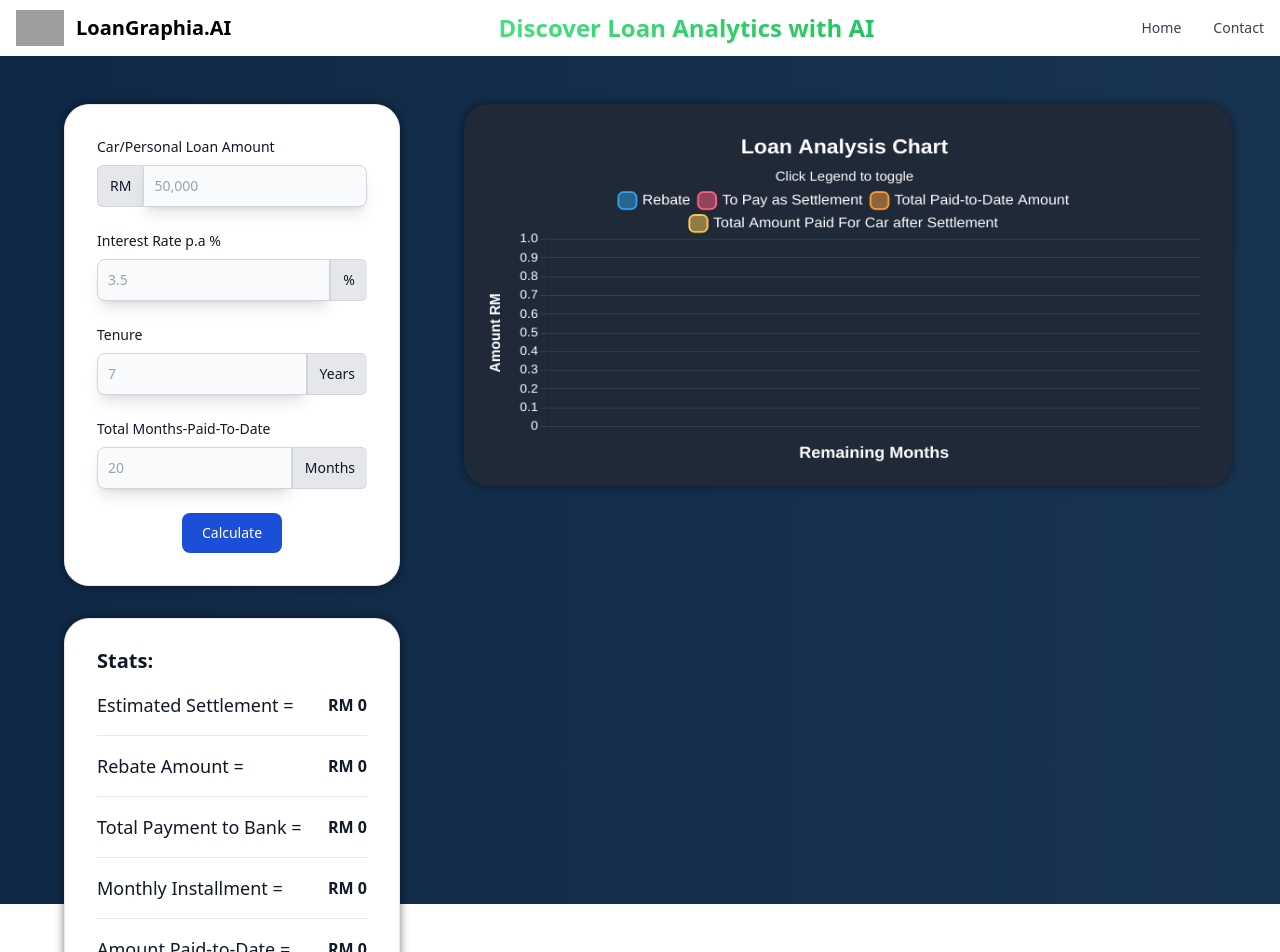
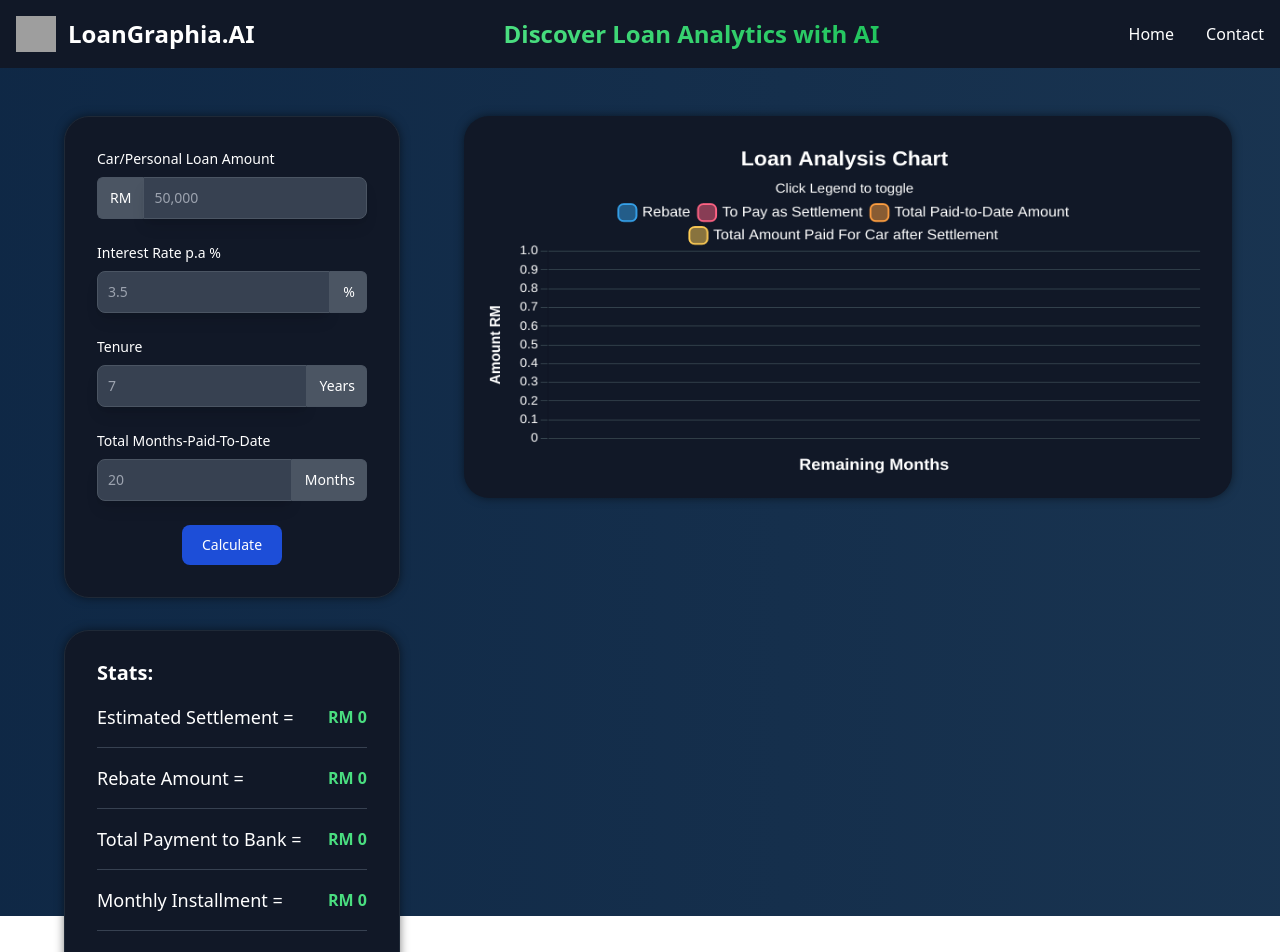
Before and after one commit to jasonaw98/LoanGraphia, a Next.js app: page / in a window 1280 px wide. Shown: the top 952 px of the page. Built offline with nearby package versions, Linux system fonts and the light colour scheme; grey boxes are pictures that could not be loaded.

Commit message:
remove light mode

```diff
--- a/app/globals.css
+++ b/app/globals.css
@@ -3,17 +3,9 @@
 @tailwind utilities;
 
 :root {
-  --foreground-rgb: 0, 0, 0;
-  --background-start-rgb: 214, 219, 220;
-  --background-end-rgb: 255, 255, 255;
-}
-
-@media (prefers-color-scheme: dark) {
-  :root {
-    --foreground-rgb: 255, 255, 255;
-    --background-start-rgb: 0, 0, 0;
-    --background-end-rgb: 0, 0, 0;
-  }
+  --foreground-rgb: 255, 255, 255;
+  --background-start-rgb: 0, 0, 0;
+  --background-end-rgb: 0, 0, 0;
 }
 
 body, html {
@@ -65,7 +57,7 @@ body, html {
 /* Chart CSS */
 .chart_canvas{
   padding: 23px ;
-  background-color: #1f2937;
+  background-color: #111827;
   border-radius: 25px;
   padding-right: 30px;
   box-shadow: 0 0 10px rgba(0, 0, 0, 0.5);
@@ -115,7 +107,7 @@ body, html {
 
 @media screen and (max-width: 1200px){
   .beginning{
-    background:#374151;
+    background:#0e2541;
   }
   .startForm {
     flex-direction: column;
--- a/components/Form.jsx
+++ b/components/Form.jsx
@@ -1,4 +1,4 @@
-"use client"
+"use client";
 import { useState } from "react";
 import LineChart from "@/components/LineChart";
 
@@ -11,10 +11,10 @@ const Form = () => {
 
   // For Stats
   const [settlement, setSettlement] = useState("");
-  const [rebate, setRebate] = useState("")
-  const [payToBank, setpayToBank] = useState("")
-  const [monthlyPayment, setMonthlyPayment] = useState("")
-  const [paidToDate, setpaidToDate] = useState("")
+  const [rebate, setRebate] = useState("");
+  const [payToBank, setpayToBank] = useState("");
+  const [monthlyPayment, setMonthlyPayment] = useState("");
+  const [paidToDate, setpaidToDate] = useState("");
 
   // State variables for chart values
   const [chartLabel, setChartLabel] = useState([]);
@@ -92,24 +92,24 @@ const Form = () => {
   return (
     <>
       <div className="formPage">
-        <div className="w-full max-w-sm p-4 bg-white border border-gray-200 rounded-lg shadow sm:p-6 md:p-8 dark:bg-gray-800 dark:border-gray-700 nft">
-            <form className="space-y-6" onSubmit={calculateLoan} >
-                {/* <h5 className="text-xl font-medium text-gray-900 dark:text-white">Sign in to our platform</h5> */}
+        <div className="w-full max-w-sm p-4 border border-gray-200 rounded-lg shadow sm:p-6 md:p-8 bg-gray-900 border-gray-800 nft">
+          <form className="space-y-6" onSubmit={calculateLoan}>
+            {/* <h5 className="text-xl font-medium text-gray-900 text-white">Sign in to our platform</h5> */}
             <div className="mb-6">
               <label
                 for="loan-amount"
-                    className="block mb-2 text-sm font-medium text-gray-900 dark:text-white"
+                className="block mb-2 text-sm font-medium text-gray-900 text-white"
               >
                 Car/Personal Loan Amount
               </label>
               <div className="flex">
-                    <span className="inline-flex items-center px-3 text-sm text-gray-900 bg-gray-200 border border-r-0 border-gray-300 rounded-l-md dark:bg-gray-600 dark:text-white dark:border-gray-600">
+                <span className="inline-flex items-center px-3 text-sm text-gray-900 bg-gray-200 border border-r-0 border-gray-300 rounded-l-md bg-gray-600 text-white border-gray-600">
                   RM
                 </span>
                 <input
                   type="number"
                   id="loan-amount"
-                      className="shadow-lg rounded-none rounded-r-lg bg-gray-50 border border-gray-300 text-gray-900 focus:ring-blue-500 focus:border-blue-500 block flex-1 min-w-0 w-full text-sm p-2.5  dark:bg-gray-700 dark:border-gray-600 dark:placeholder-gray-400 dark:text-white dark:focus:ring-blue-500 dark:focus:border-blue-500"
+                  className="shadow-lg rounded-none rounded-r-lg bg-gray-50 border border-gray-300 text-gray-900 focus:ring-blue-500 focus:border-blue-500 block flex-1 min-w-0 w-full text-sm p-2.5  bg-gray-700 border-gray-600 placeholder-gray-400 text-white focus:ring-blue-500 focus:border-blue-500"
                   placeholder="50,000"
                   required
                   value={loanAmount}
@@ -121,7 +121,7 @@ const Form = () => {
             <div className="mb-6">
               <label
                 for="interest-rate"
-                    className="block mb-2 text-sm font-medium text-gray-900 dark:text-white"
+                className="block mb-2 text-sm font-medium text-gray-900 text-white"
               >
                 Interest Rate p.a %
               </label>
@@ -129,14 +129,14 @@ const Form = () => {
                 <input
                   type="number"
                   id="interest-rate"
-                      className="shadow-lg rounded-none rounded-l-lg bg-gray-50 border border-gray-300 text-gray-900 focus:ring-blue-500 focus:border-blue-500 block flex-1 min-w-0 w-full text-sm p-2.5  dark:bg-gray-700 dark:border-gray-600 dark:placeholder-gray-400 dark:text-white dark:focus:ring-blue-500 dark:focus:border-blue-500"
+                  className="shadow-lg rounded-none rounded-l-lg bg-gray-50 border border-gray-300 text-gray-900 focus:ring-blue-500 focus:border-blue-500 block flex-1 min-w-0 w-full text-sm p-2.5  bg-gray-700 border-gray-600 placeholder-gray-400 text-white focus:ring-blue-500 focus:border-blue-500"
                   placeholder="3.5"
                   required
                   step=".01"
                   value={interestRate}
                   onChange={(e) => setInterestRate(e.target.value)}
                 />
-                    <span className="inline-flex items-center px-3 text-sm text-gray-900 bg-gray-200 border border-r-0 border-gray-300 rounded-r-md dark:bg-gray-600 dark:text-white dark:border-gray-600">
+                <span className="inline-flex items-center px-3 text-sm text-gray-900 bg-gray-200 border border-r-0 border-gray-300 rounded-r-md bg-gray-600 text-white border-gray-600">
                   %
                 </span>
               </div>
@@ -144,7 +144,7 @@ const Form = () => {
             <div className="mb-6">
               <label
                 for="tenure"
-                    className="block mb-2 text-sm font-medium text-gray-900 dark:text-white"
+                className="block mb-2 text-sm font-medium text-gray-900 text-white"
               >
                 Tenure
               </label>
@@ -152,13 +152,13 @@ const Form = () => {
                 <input
                   type="number"
                   id="tenure"
-                      className="shadow-lg rounded-none rounded-l-lg bg-gray-50 border border-gray-300 text-gray-900 focus:ring-blue-500 focus:border-blue-500 block flex-1 min-w-0 w-full text-sm p-2.5  dark:bg-gray-700 dark:border-gray-600 dark:placeholder-gray-400 dark:text-white dark:focus:ring-blue-500 dark:focus:border-blue-500"
+                  className="shadow-lg rounded-none rounded-l-lg bg-gray-50 border border-gray-300 text-gray-900 focus:ring-blue-500 focus:border-blue-500 block flex-1 min-w-0 w-full text-sm p-2.5  bg-gray-700 border-gray-600 placeholder-gray-400 text-white focus:ring-blue-500 focus:border-blue-500"
                   placeholder="7"
                   required
                   value={tenure}
                   onChange={(e) => setTenure(e.target.value)}
                 />
-                    <span className="inline-flex items-center px-3 text-sm text-gray-900 bg-gray-200 border border-r-0 border-gray-300 rounded-r-md dark:bg-gray-600 dark:text-white dark:border-gray-600">
+                <span className="inline-flex items-center px-3 text-sm text-gray-900 bg-gray-200 border border-r-0 border-gray-300 rounded-r-md bg-gray-600 text-white border-gray-600">
                   Years
                 </span>
               </div>
@@ -167,7 +167,7 @@ const Form = () => {
             <div className="mb-6">
               <label
                 for="months-paid"
-                    className="block mb-2 text-sm font-medium text-gray-900 dark:text-white"
+                className="block mb-2 text-sm font-medium text-gray-900 text-white"
               >
                 Total Months-Paid-To-Date
               </label>
@@ -175,13 +175,13 @@ const Form = () => {
                 <input
                   type="number"
                   id="months-paid"
-                      className="shadow-lg rounded-none rounded-l-lg bg-gray-50 border border-gray-300 text-gray-900 focus:ring-blue-500 focus:border-blue-500 block flex-1 min-w-0 w-full text-sm p-2.5  dark:bg-gray-700 dark:border-gray-600 dark:placeholder-gray-400 dark:text-white dark:focus:ring-blue-500 dark:focus:border-blue-500"
+                  className="shadow-lg rounded-none rounded-l-lg bg-gray-50 border border-gray-300 text-gray-900 focus:ring-blue-500 focus:border-blue-500 block flex-1 min-w-0 w-full text-sm p-2.5  bg-gray-700 border-gray-600 placeholder-gray-400 text-white focus:ring-blue-500 focus:border-blue-500"
                   placeholder="20"
                   required
                   value={numPaid}
                   onChange={(e) => setNumPaid(e.target.value)}
                 />
-                    <span className="inline-flex items-center px-3 text-sm text-gray-900 bg-gray-200 border border-r-0 border-gray-300 rounded-r-md dark:bg-gray-600 dark:text-white dark:border-gray-600">
+                <span className="inline-flex items-center px-3 text-sm text-gray-900 bg-gray-200 border border-r-0 border-gray-300 rounded-r-md bg-gray-600 text-white border-gray-600">
                   Months
                 </span>
               </div>
@@ -190,7 +190,7 @@ const Form = () => {
             <div className="flex justify-center">
               <button
                 type="submit"
-                    className="flex text-white bg-blue-700 hover:bg-blue-800 focus:ring-4 focus:outline-none focus:ring-blue-300 font-medium rounded-lg text-sm px-5 py-2.5 text-center dark:bg-blue-600 dark:hover:bg-blue-700 dark:focus:ring-blue-800"
+                className="flex text-white bg-blue-700 hover:bg-blue-800 focus:ring-4 focus:outline-none focus:ring-blue-300 font-medium rounded-lg text-sm px-5 py-2.5 text-center bg-blue-600 hover:bg-blue-700 focus:ring-blue-800"
               >
                 Calculate
               </button>
@@ -198,20 +198,25 @@ const Form = () => {
           </form>
         </div>
         {/* Stats Form */}
-        <div className="w-full max-w-md p-4 bg-white border border-gray-200 rounded-lg shadow sm:p-8 dark:bg-gray-800 dark:border-gray-700 stats">
+        <div className="w-full max-w-md p-4 border border-gray-200 rounded-lg shadow sm:p-8 bg-gray-900 border-gray-800 stats">
           <div className="flex items-center justify-between mb-1">
-                <h5 className="text-xl font-bold leading-none text-gray-900 dark:text-white">Stats:</h5>
+            <h5 className="text-xl font-bold leading-none text-gray-900 text-white">
+              Stats:
+            </h5>
           </div>
           <div className="flow-root">
-                <ul role="list" className="divide-y divide-gray-200 dark:divide-gray-700">
+            <ul
+              role="list"
+              className="divide-y divide-gray-200 divide-gray-700"
+            >
               <li className="py-3 sm:py-4">
                 <div className="flex items-center space-x-4">
                   <div className="flex-1 min-w-0">
-                                <p className="text-lg font-medium text-gray-900 truncate dark:text-white">
+                    <p className="text-lg font-medium text-gray-900 truncate text-white">
                       Estimated Settlement =
                     </p>
                   </div>
-                            <div className="inline-flex items-center text-base font-semibold text-gray-900 dark:text-green-400">
+                  <div className="inline-flex items-center text-base font-semibold text-gray-900 text-green-400">
                     RM {settlement ? settlement : 0}
                   </div>
                 </div>
@@ -219,11 +224,11 @@ const Form = () => {
               <li className="py-3 sm:py-4">
                 <div className="flex items-center space-x-4">
                   <div className="flex-1 min-w-0">
-                                <p className="text-lg font-medium text-gray-900 truncate dark:text-white">
+                    <p className="text-lg font-medium text-gray-900 truncate text-white">
                       Rebate Amount =
                     </p>
                   </div>
-                            <div className="inline-flex items-center text-base font-semibold text-gray-900 dark:text-green-400">
+                  <div className="inline-flex items-center text-base font-semibold text-gray-900 text-green-400">
                     RM {rebate ? rebate : 0}
                   </div>
                 </div>
@@ -231,11 +236,11 @@ const Form = () => {
               <li className="py-3 sm:py-4">
                 <div className="flex items-center space-x-4">
                   <div className="flex-1 min-w-0">
-                                <p className="text-lg font-medium text-gray-900 truncate dark:text-white">
+                    <p className="text-lg font-medium text-gray-900 truncate text-white">
                       Total Payment to Bank =
                     </p>
                   </div>
-                            <div className="inline-flex items-center text-base font-semibold text-gray-900 dark:text-green-400">
+                  <div className="inline-flex items-center text-base font-semibold text-gray-900 text-green-400">
                     RM {payToBank ? payToBank : 0}
                   </div>
                 </div>
@@ -243,11 +248,11 @@ const Form = () => {
               <li className="py-3 sm:py-4">
                 <div className="flex items-center space-x-4">
                   <div className="flex-1 min-w-0">
-                                <p className="text-lg font-medium text-gray-900 truncate dark:text-white">
+                    <p className="text-lg font-medium text-gray-900 truncate text-white">
                       Monthly Installment =
                     </p>
                   </div>
-                            <div className="inline-flex items-center text-base font-semibold text-gray-900 dark:text-green-400">
+                  <div className="inline-flex items-center text-base font-semibold text-gray-900 text-green-400">
                     RM {monthlyPayment ? monthlyPayment : 0}
                   </div>
                 </div>
@@ -255,11 +260,11 @@ const Form = () => {
               <li className="pt-3 pb-0 sm:pt-4">
                 <div className="flex items-center space-x-4">
                   <div className="flex-1 min-w-0">
-                                <p className="text-lg font-medium text-gray-900 truncate dark:text-white">
+                    <p className="text-lg font-medium text-gray-900 truncate text-white">
                       Amount Paid-to-Date =
                     </p>
                   </div>
-                            <div className="inline-flex items-center text-base font-semibold text-gray-900 dark:text-green-400">
+                  <div className="inline-flex items-center text-base font-semibold text-gray-900 text-green-400">
                     RM {paidToDate ? paidToDate : 0}
                   </div>
                 </div>
--- a/components/Nav.jsx
+++ b/components/Nav.jsx
@@ -1,8 +1,11 @@
 "use client";
-import { Navbar } from "flowbite-react";
 import Link from "next/link";
+import { useState } from "react";
+import Image from "next/image";
 
 const Nav = () => {
+
+  const [dropDown, setdropDown] = useState(false);
 
   const contactMail = () => {
     window.location.href = "mailto:jason_aw1998@hotmail.com";
@@ -18,27 +21,42 @@ const Nav = () => {
 
   return (
     <div>
-      <Navbar fluid={true} rounded={false}>
-        <Navbar.Brand as={Link} href="/">
-          <img
+<nav class="border-gray-200 bg-gray-900">
+  <div class="flex flex-wrap items-center justify-between mx-auto p-4">
+    <Link href={"/"} className="flex items-center">
+    <Image
             src="https://flowbite.com/docs/images/logo.svg"
             className="mr-3 h-6 sm:h-9"
             alt="LoanGraphia Logo"
+            width={40}
+            height={100}
           />
-          <span className="self-center whitespace-nowrap text-xl font-semibold dark:text-white">
-            LoanGraphia.AI
-          </span>
-        </Navbar.Brand>
-        <div className="flex flex-grow justify-center">
+        <span class="self-center text-2xl font-semibold whitespace-nowrap text-white">LoanGraphia.AI</span>
+    </Link>
+    <div className="flex flex-grow justify-center">
           <Title />
         </div>
-        <Navbar.Toggle />
-        <Navbar.Collapse>
-          <Navbar.Link as={Link} href="/" className="dark:text-white">Home</Navbar.Link>
-          {/* <Navbar.Link as={Link} href="/" className="dark:text-white">About</Navbar.Link> */}
-          <Navbar.Link as={Link} href="/" className="dark:text-white" onClick={contactMail}>Contact</Navbar.Link>
-        </Navbar.Collapse>
-      </Navbar>
+    <button onClick= {() => setdropDown((prev) => !prev)} data-collapse-toggle="navbar-default" type="button" class="inline-flex items-center p-2 w-10 h-10 justify-center text-sm text-gray-500 rounded-lg md:hidden hover:bg-gray-100 focus:outline-none focus:ring-2 focus:ring-gray-200 text-gray-400 hover:bg-gray-700 focus:ring-gray-600" aria-controls="navbar-default" aria-expanded={dropDown ? "true" : "false"}>
+        <span class="sr-only">Open main menu</span>
+        <svg class="w-5 h-5" aria-hidden="true" xmlns="http://www.w3.org/2000/svg" fill="none" viewBox="0 0 17 14">
+            <path stroke="currentColor" stroke-linecap="round" stroke-linejoin="round" stroke-width="2" d="M1 1h15M1 7h15M1 13h15"/>
+        </svg>
+    </button>
+    <div class={`${dropDown ? "block" : "hidden"} w-full md:block md:w-auto`} id="navbar-default">
+      <ul class="font-medium flex flex-col p-4 md:p-0 mt-4 border border-gray-100 rounded-lg bg-gray-50 md:flex-row md:space-x-8 md:mt-0 md:border-0 bg-gray-800 md:bg-gray-900 border-gray-700">
+        <li>
+          <Link href="/" className="block py-2 pl-3 pr-4 text-gray-900 rounded hover:bg-gray-100 md:hover:bg-transparent md:border-0 md:hover:text-blue-700 md:p-0 text-white md:hover:text-blue-500 hover:bg-gray-700 hover:text-white md:hover:bg-transparent">Home</Link>
+        </li>
+        <li>
+          <Link href="/" className="block py-2 pl-3 pr-4 text-gray-900 rounded hover:bg-gray-100 md:hover:bg-transparent md:border-0 md:hover:text-blue-700 md:p-0 text-white md:hover:text-blue-500 hover:bg-gray-700 hover:text-white md:hover:bg-transparent" onClick={contactMail}>Contact</Link>
+        </li>
+      </ul>
+    </div>
+  </div>
+</nav>
+
+
+
     </div>
   );
 };
```
Lines whose indentation alone changed are shown as unchanged.
